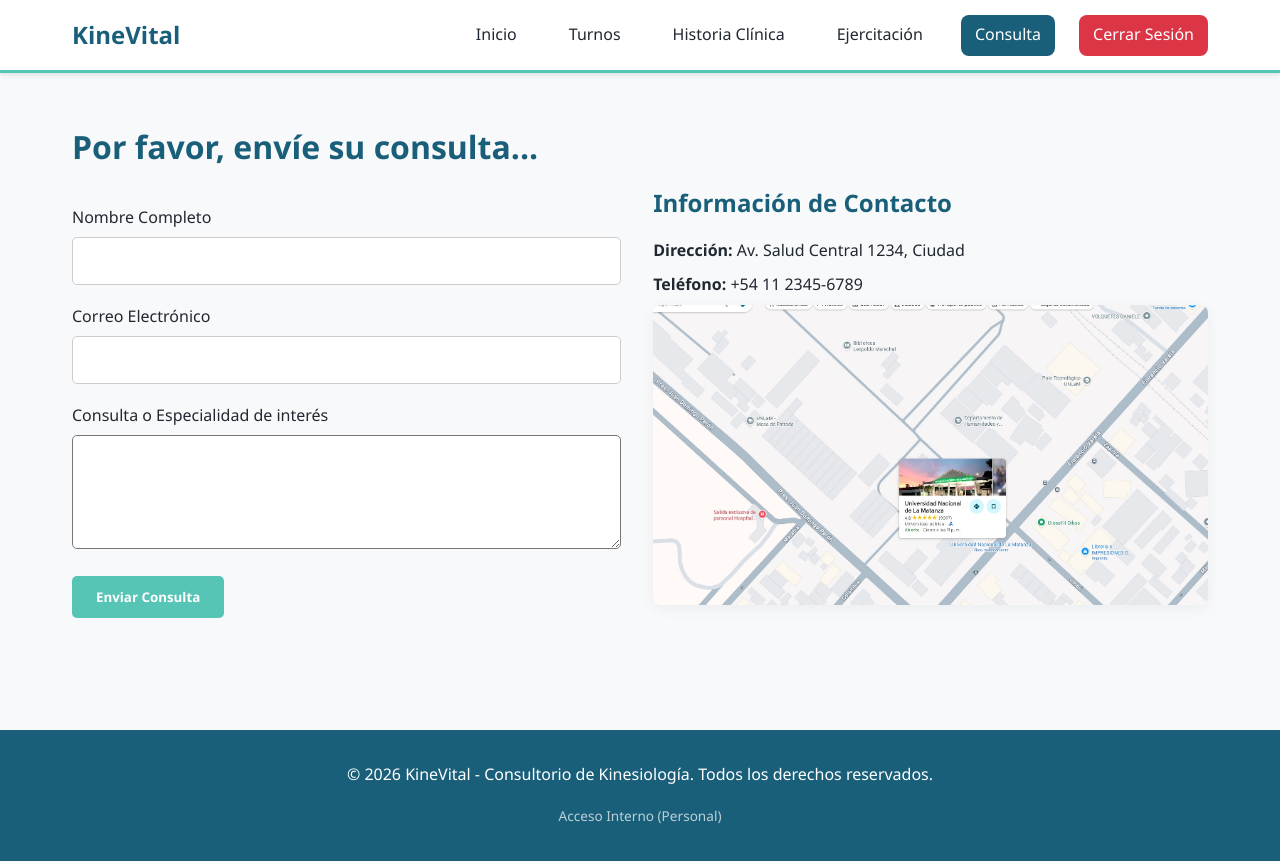
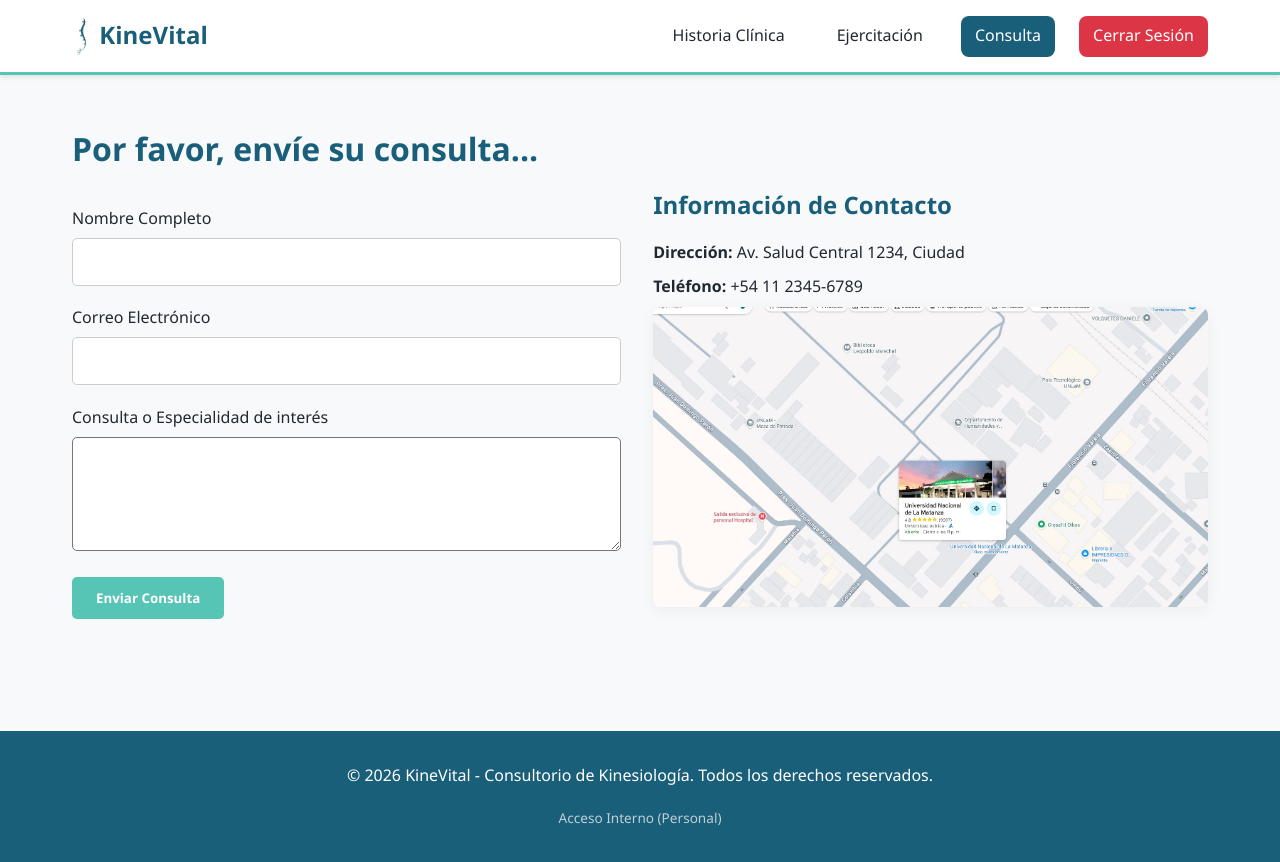
Before and after one commit to SebasVr2006/TP_visualizacion, a plain HTML site: page html/paciente_consulta.html in a window 1280 px wide. Drawn offline with Linux system fonts and the light colour scheme.

Commit message:
Arreglos menores

```diff
--- a/html/paciente_header.html
+++ b/html/paciente_header.html
@@ -1,8 +1,6 @@
 <div class="nav-container">
-    <a href="../index.html" class="logo">KineVital</a>
+    <a href="../index.html" class="logo"><img src="../img/isotipo.png" alt="Logo" class="logo-titulo"> KineVital</a>
     <ul class="nav-menu">
-        <li><a href="../index.html" class="nav-link" id="nav-inicio">Inicio</a></li>
-        <li><a href="paciente_turnos.html" class="nav-link" id="nav-contacto">Turnos</a></li>
         <li><a href="paciente_historia_clinica.html" class="nav-link" id="nav-nosotros">Historia Cl&iacute;nica</a></li>
         <li><a href="paciente_ejercitacion.html" class="nav-link" id="nav-testimonios">Ejercitaci&oacute;n</a></li>
         <li><a href="paciente_consulta.html" class="nav-link" id="nav-contacto">Consulta</a></li>
```
Also changed, not shown: html/interno-header.html (+1 -1 lines).
